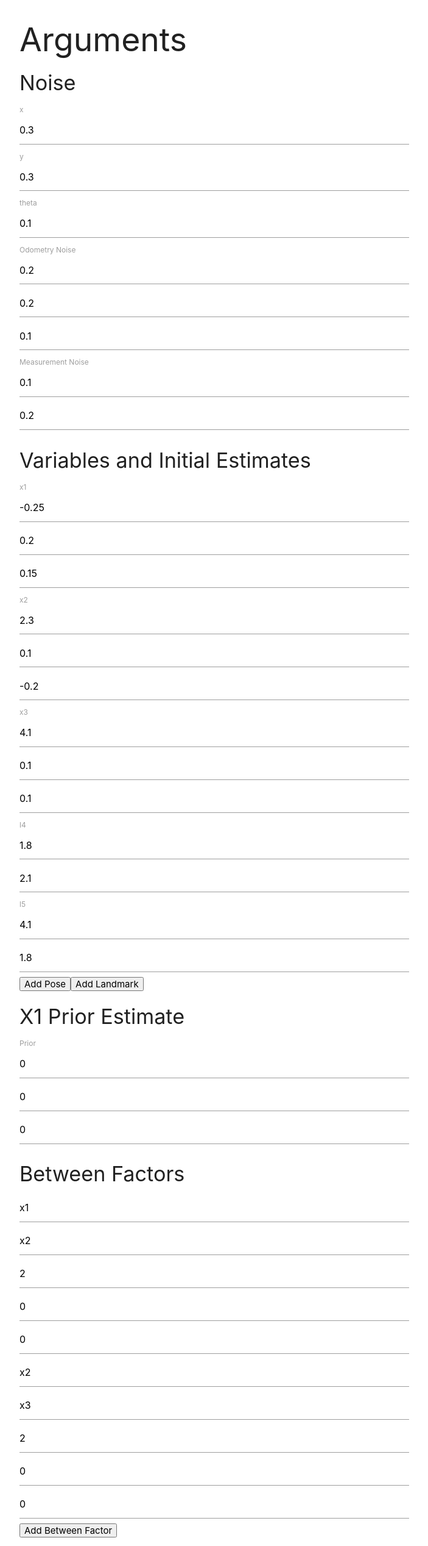
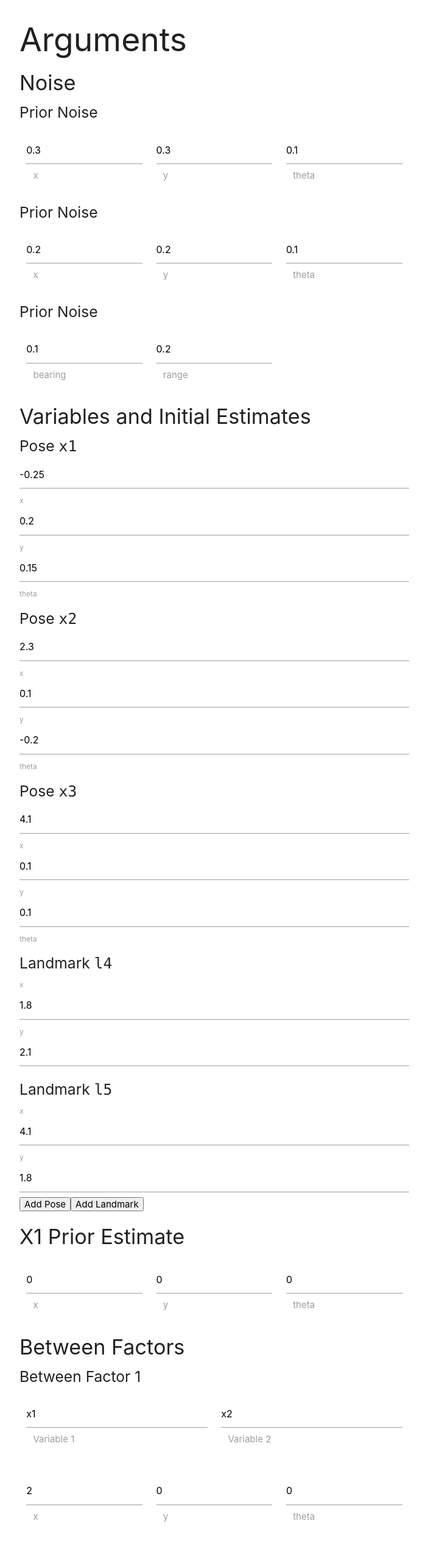
Before and after one commit to JerAguilon/GTSAM-OPT-Server, a React (Create React App) app in the folder frontend/: page / in a window 1280 px wide. Shown: the top 2535 px of the page at 61% size, without its empty margins (288-991 px from the left). Built offline with nearby package versions, Linux system fonts and the light colour scheme.

Commit message:
Update form to be materialistic

```diff
--- a/frontend/src/components/Form.js
+++ b/frontend/src/components/Form.js
@@ -188,7 +188,9 @@ class SlamForm extends Component {
         let poses = this.getPoses();
         let landmarks = this.getLandmarks(poses.length);
         return (
+          <div className="row">
               <Form
+                className="col s12"
                 initialValues={INITIAL_VALUES}
                 onSubmit={this.onSubmit}
                 validate={this.onValidate}
@@ -196,24 +198,46 @@ class SlamForm extends Component {
                   <form onSubmit={handleSubmit}>
                     <h2>Arguments</h2>
                     <h4>Noise</h4>
-                <div>
+                    <div className="row">
+                      <h5>Prior Noise</h5>
+                      <div className="input-field col s4">
+                          <Field name={"priorNoise[0]"} component="input" placeholder="x" />
+                          <label for={"priorNoise[0]"}>x</label>
+                      </div>
+                      <div className="input-field col s4">
+                          <Field name={"priorNoise[1]"} component="input" placeholder="y" />
+                          <label>y</label>
+                      </div>
+                      <div className="input-field col s4">
+                          <Field name={"priorNoise[2]"} component="input" placeholder="theta" />
+                          <label>theta</label>
+                      </div>
+                    </div>
+                    <div className="row">
+                      <h5>Prior Noise</h5>
+                      <div className="input-field col s4">
+                          <Field name={"odometryNoise[0]"} component="input" placeholder="x" />
                           <label>x</label>
-                  <Field name={"priorNoise[0]"} component="input" placeholder="x" />
+                      </div>
+                      <div className="input-field col s4">
+                          <Field name={"odometryNoise[1]"} component="input" placeholder="y" />
                           <label>y</label>
-                  <Field name={"priorNoise[1]"} component="input" placeholder="y" />
+                      </div>
+                      <div className="input-field col s4">
+                          <Field name={"odometryNoise[2]"} component="input" placeholder="theta" />
                           <label>theta</label>
-                  <Field name={"priorNoise[2]"} component="input" placeholder="theta" />
                       </div>
-                <div>
-                  <label>Odometry Noise</label>
-                  <Field name={"odometryNoise[0]"} component="input" placeholder="x" />
-                  <Field name={"odometryNoise[1]"} component="input" placeholder="y" />
-                  <Field name={"odometryNoise[2]"} component="input" placeholder="theta" />
                     </div>
-                <div>
-                  <label>Measurement Noise</label>
+                    <div className="row">
+                      <h5>Prior Noise</h5>
+                      <div className="input-field col s4">
                           <Field name={"measurementNoise[0]"} component="input" placeholder="bearing" />
+                          <label>bearing</label>
+                      </div>
+                      <div className="input-field col s4">
                           <Field name={"measurementNoise[1]"} component="input" placeholder="range" />
+                          <label>range</label>
+                      </div>
                     </div>
 
 
@@ -224,12 +248,20 @@ class SlamForm extends Component {
                     <button type="button" onClick={(e) => this.addCount('numLandmarks')}>Add Landmark</button>
 
 
+                    <div className="row">
                       <h4>X1 Prior Estimate</h4>
-                <div>
-                  <label>Prior</label>
+                      <div className="input-field col s4">
                           <Field name={"priors[0].prior[0]"} component="input" placeholder="x" />
+                          <label>x</label>
+                      </div>
+                      <div className="input-field col s4">
                           <Field name={"priors[0].prior[1]"} component="input" placeholder="y" />
+                          <label>y</label>
+                      </div>
+                      <div className="input-field col s4">
                           <Field name={"priors[0].prior[2]"} component="input" placeholder="theta" />
+                          <label>theta</label>
+                      </div>
                     </div>
 
                     <h4>Between Factors</h4>
@@ -248,6 +280,7 @@ class SlamForm extends Component {
                   </form>
                 )}
               />
+            </div>
         );
     }
 
@@ -265,13 +298,33 @@ class SlamForm extends Component {
             let varId = i;
             let name = 'betweenPoseFactors[' + varId.toString() + ']';
             let new_component = (
-                <div key={i.toString()}>
+                <>
+                   <h5>Between Factor {(i + 1).toString()}</h5>
+                    <div key={i.toString()} className="row">
+                      <div className="input-field col s6">
                           <Field name={name + ".connections[0]"} component="input" placeholder="var1" />
+                          <label>Variable 1</label>
+                      </div>
+                      <div className="input-field col s6">
                           <Field name={name + ".connections[1]"} component="input" placeholder="var2" />
+                          <label>Variable 2</label>
+                      </div>
+                    </div>
+                    <div key={i.toString()} className="row">
+                      <div className="input-field col s4">
                           <Field name={name + ".pose[0]"} component="input" placeholder="x" />
+                          <label>x</label>
+                      </div>
+                      <div className="input-field col s4">
                           <Field name={name + ".pose[1]"} component="input" placeholder="y" />
+                          <label>y</label>
+                      </div>
+                      <div className="input-field col s4">
                           <Field name={name + ".pose[2]"} component="input" placeholder="theta" />
+                          <label>theta</label>
                       </div>
+                    </div>
+                </>
 
             );
             output.push(new_component);
@@ -286,17 +339,34 @@ class SlamForm extends Component {
             let varId = i;
             let name = 'bearingRangeFactors.[' + varId.toString() + ']';
             let new_component = (
-                <div key={i.toString()}>
+                <>
+                    <h5>Measurement {(i + 1).toString()}</h5>
+                    <div key={i.toString()} className="row">
+                      <div className="input-field col s6">
                           <Field name={name + ".connections[0]"} component="input" placeholder="var1" />
+                          <label for={name + ".connections[0]"}>Variable 1</label>
+                      </div>
+                      <div className="input-field col s6">
                           <Field name={name + ".connections[1]"} component="input" placeholder="var2" />
+                          <label>Variable 2</label>
+                      </div>
+                    </div>
+                    <div className="row">
+                      <div className="input-field col s6">
                           <Field
                             name={name + ".bearing"}
                             component="input"
                             placeholder="bearing"
                             allowNull="false"
                           />
-                  <Field name={name + "range"} component="input" placeholder="range" />
+                          <label for={name + ".bearing"}>Bearing</label>
                       </div>
+                      <div className="input-field col s6">
+                          <Field name={name + ".range"} component="input" placeholder="range" />
+                          <label for={name + ".range"}>Range</label>
+                      </div>
+                    </div>
+                </>
 
             );
             output.push(new_component);
@@ -312,10 +382,13 @@ class SlamForm extends Component {
             let name = 'symbols[' + varId.toString() + ']';
             let new_component = (
                 <div key={i.toString()}>
-                  <label>x{i + 1}</label>
+                  <h5>Pose <code>x{i + 1}</code></h5>
                   <Field name={name + ".estimate[0]"} component="input" placeholder="x" />
+                  <label>x</label>
                   <Field name={name + ".estimate[1]"} component="input" placeholder="y" />
+                  <label>y</label>
                   <Field name={name + ".estimate[2]"} component="input" placeholder="theta" />
+                  <label>theta</label>
                 </div>
 
             );
@@ -332,8 +405,10 @@ class SlamForm extends Component {
             let name = 'symbols[' + varId.toString() + ']';
             let new_component = (
                 <div key={i.toString()}>
-                  <label>l{i+1}</label>
+                  <h5>Landmark <code>l{i + 1}</code></h5>
+                  <label>x</label>
                   <Field name={name + ".estimate[0]"} component="input" placeholder="x" />
+                  <label>y</label>
                   <Field name={name + ".estimate[1]"} component="input" placeholder="y" />
                 </div>
 
--- a/frontend/src/css/App.css
+++ b/frontend/src/css/App.css
@@ -3,3 +3,7 @@
     width: 50%;
     margin-left: auto;
 }
+
+.input-field > label {
+    position: inherit;
+}
```
Lines whose indentation alone changed are shown as unchanged.
